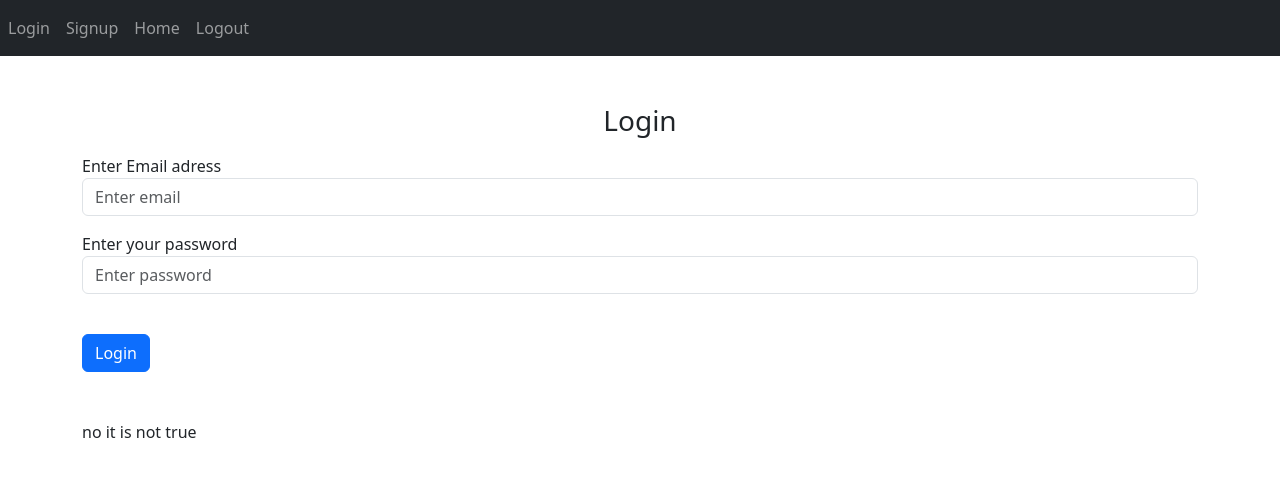
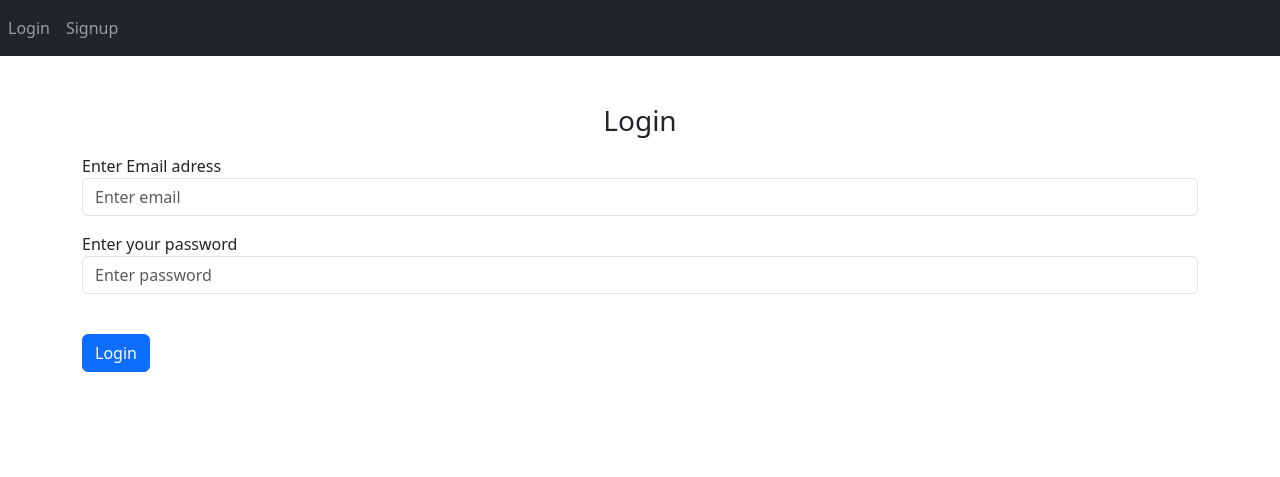
Before and after one commit to brandalx/FlaskPythonRESTAPISERVER, a Flask app: page /login in a window 1280 px wide. Shown: the top 477 px of the page. Run offline with Flask 3, Linux system fonts and the light colour scheme; some libraries are stand-ins or nearby versions.

Commit message:
feat: auth with current user, logic, templates

```diff
--- a/website/auth.py
+++ b/website/auth.py
@@ -26,12 +26,14 @@ def login():
         else:
             flash("Email does not exist", category="error")
 
-    return render_template("login.html")
+    return render_template("login.html", user=current_user)
 
 
 @auth.route("/logout")
+@login_required
 def logout():
-    return "<p>Logout init</p>"
+    logout_user()
+    return redirect(url_for("auth.login"))
 
 
 @auth.route("/signup", methods=["GET", "POST"])
@@ -45,7 +47,7 @@ def signup():
         user = User.query.filter_by(email=email).first()
         if user:
             flash("Email already exists", category="error")
-            return render_template("signup.html")
+            return render_template("signup.html", user=current_user)
 
         if len(email) < 4:
             flash("Email must be greater than 4 characters", category="error")
@@ -67,7 +69,7 @@ def signup():
             flash("Account created successfully", category="success")
             return redirect(url_for("views.home"))
 
-    return render_template("signup.html")
+    return render_template("signup.html", user=current_user)
 
 
 # for testing purposes
--- a/website/templates/base.html
+++ b/website/templates/base.html
@@ -27,10 +27,13 @@
         </button>
         <div class="collapse navbar-collapse" id="navbar">
           <div class="navbar-nav">
+            {%if user.is_authenticated %}
+            <a class="nav-item nav-link" id="home" href="/">Home </a>
+            <a class="nav-item nav-link" id="logout" href="/logout">Logout </a>
+            {%else%}
             <a class="nav-item nav-link" id="login" href="/login">Login </a>
             <a class="nav-item nav-link" id="signup" href="/signup">Signup </a>
-            <a class="nav-item nav-link" id="home" href="/">Home </a>
-            <a class="nav-item nav-link" id="logout" href="/logout">Logout </a>
+            {%endif%}
           </div>
         </div>
       </nav>
--- a/website/templates/login.html
+++ b/website/templates/login.html
@@ -28,5 +28,4 @@
   <button type="submit" class="btn btn-primary">Login</button>
 </form>
 
-{%if boolean == True %} Yes it is true {%else%} no it is not true {%endif%} {%
-endblock content %}
+{% endblock content %}
--- a/website/views.py
+++ b/website/views.py
@@ -6,4 +6,4 @@ views = Blueprint("views", __name__)
 @views.route("/")
 @login_required
 def home():
-    return render_template("home.html")
+    return render_template("home.html", user=current_user)
```
